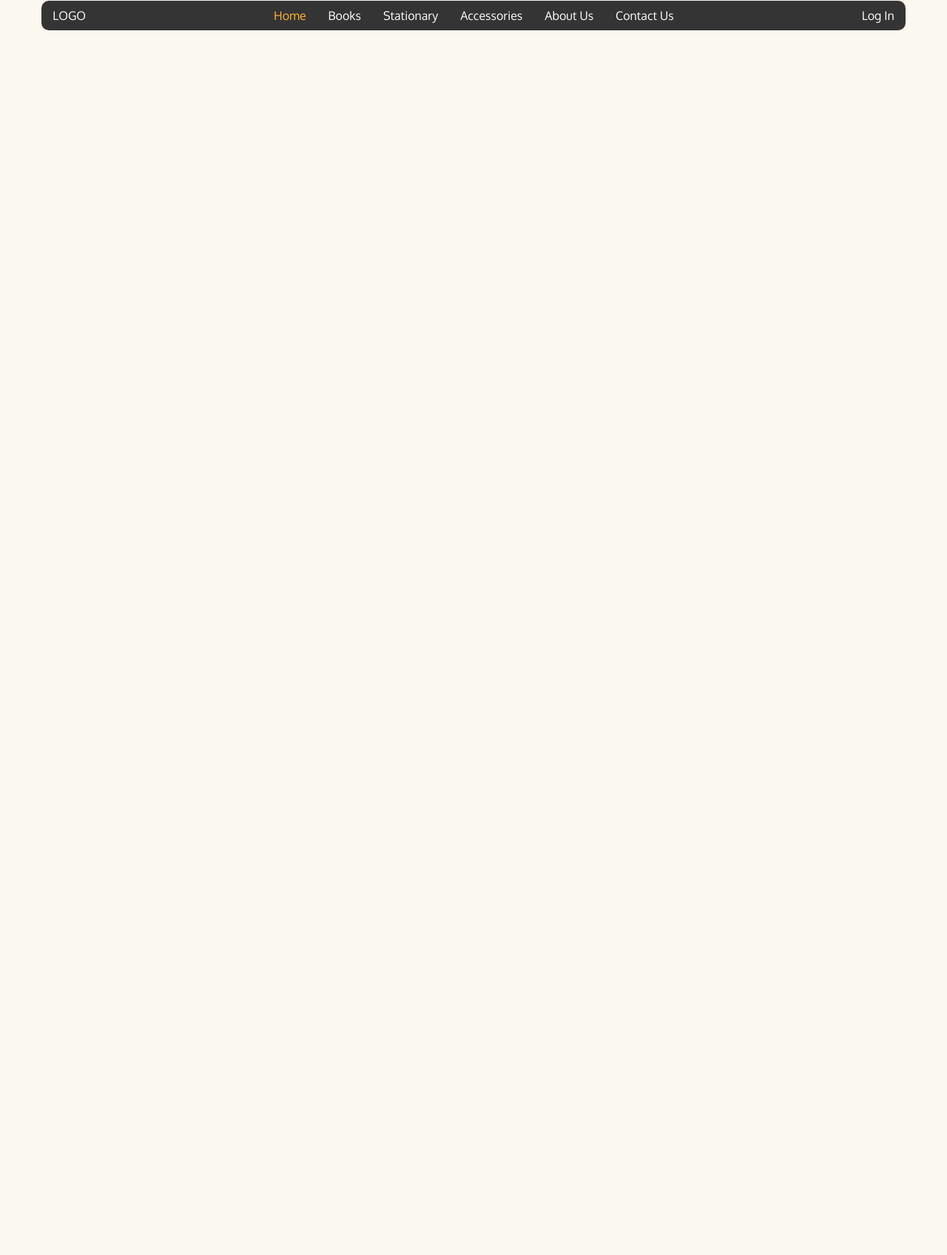
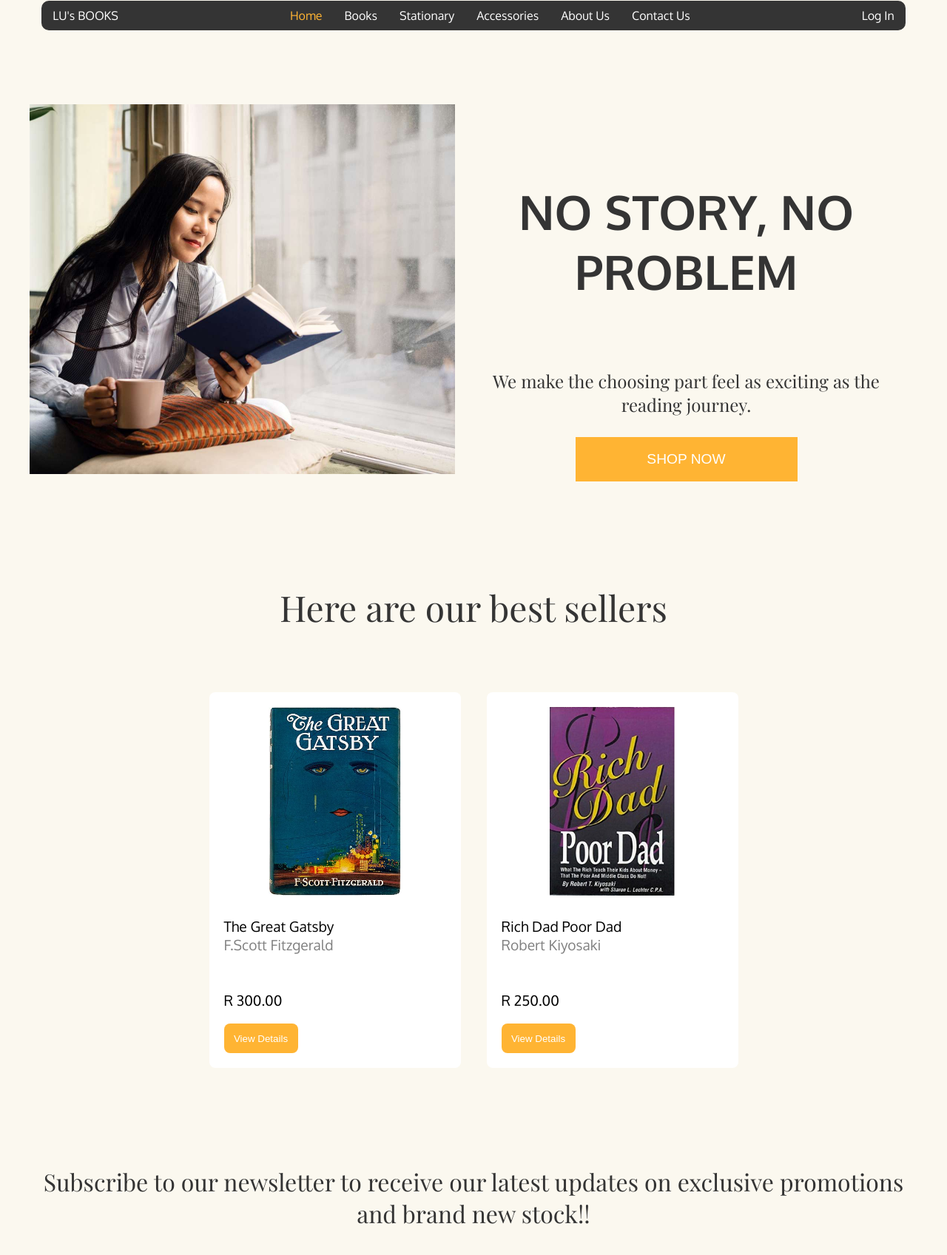
Before and after one commit to Lubasi-Jr/INF3014-Tutorial-2, a plain HTML site: page index.html in a window 1280 px wide. Shown: the part 27-1724 px from the top of the page at 74% size. Before the commit the page ends 800 px from the top, so only its background shows below. Drawn offline with nearby package versions, Linux system fonts and the light colour scheme; a web font is replaced by a local one.

Commit message:
Home page complete

```diff
--- a/index.html
+++ b/index.html
@@ -3,6 +3,12 @@
   <head>
     <meta charset="UTF-8" />
     <meta name="viewport" content="width=device-width, initial-scale=1.0" />
+    <link rel="preconnect" href="https://fonts.googleapis.com" />
+    <link rel="preconnect" href="https://fonts.gstatic.com" crossorigin />
+    <link
+      href="https://fonts.googleapis.com/css2?family=Oxygen&family=Playfair+Display:ital,wght@0,400..900;1,400..900&family=Urbanist:ital,wght@0,100..900;1,100..900&display=swap"
+      rel="stylesheet"
+    />
     <link rel="preconnect" href="https://fonts.googleapis.com" />
     <link rel="preconnect" href="https://fonts.gstatic.com" crossorigin />
     <link
@@ -44,11 +50,153 @@
         font-weight: 400;
         font-style: normal;
       }
+
+      .playfair-display {
+        font-family: "Playfair Display", serif;
+        font-optical-sizing: auto;
+        font-style: normal;
+      }
+    </style>
+    <style>
+      .container {
+        width: 100%;
+        max-width: 1200px;
+        margin-left: auto;
+        margin-right: auto;
+        padding-left: 1rem;
+        padding-right: 1rem;
+        margin-bottom: 100px;
+      }
+      .hero {
+        height: 500px;
+        width: 100%;
+        display: flex;
+        gap: 0px;
+      }
+      .hero > div {
+        height: 100%;
+        width: 50%;
+      }
+
+      .hero-img > img {
+        height: 100%;
+        width: 100%;
+        object-fit: cover;
+      }
+      .motto {
+        text-align: center;
+        display: flex;
+        flex-direction: column;
+        gap: 4px;
+        padding: 25px;
+        justify-content: center;
+        align-items: center;
+        max-height: 500px;
+      }
+      .slogan {
+        font-size: 4rem;
+        color: #343434;
+        font-family: "Oxygen", sans-serif;
+        font-weight: 700;
+        font-style: normal;
+      }
+
+      .tagline {
+        font-size: 1.5rem;
+        color: #343434;
+      }
+      .buttons {
+        border: none;
+        background-color: #ffb433;
+        color: white;
+        text-align: center;
+        width: 300px;
+        height: 60px;
+        font-size: larger;
+        cursor: pointer;
+      }
+
+      .buttons:hover {
+        background-color: #e6952b;
+      }
+    </style>
+    <style>
+      .best {
+        height: auto;
+        width: 100%;
+        display: flex;
+        flex-direction: column;
+        gap: 35px;
+      }
+
+      .best-books {
+        display: flex;
+        gap: 35px;
+        align-items: center;
+        justify-content: center;
+      }
+    </style>
+    <style>
+      .book-card {
+        width: 300px;
+        height: auto;
+        padding: 20px;
+        background-color: white;
+        border-radius: 0.5rem;
+      }
+
+      .book-title {
+        display: flex;
+        flex-direction: column;
+        align-items: start;
+        gap: 2px;
+        height: 100px;
+        width: 100%;
+      }
+
+      .view-details {
+        border: none;
+        background-color: #ffb433;
+        color: white;
+        text-align: center;
+        width: 100px;
+        height: 40px;
+        border-radius: 0.5rem;
+        cursor: pointer;
+      }
+      .view-details:hover {
+        background-color: #e6952b;
+      }
+
+      .image {
+        width: 100%;
+        height: 100%;
+        object-fit: contain;
+      }
+    </style>
+    <style>
+      .newsletter-email {
+        align-self: center;
+        width: 300px;
+        height: 25px;
+        padding: 8px;
+        border: none;
+        background-color: white;
+        border-radius: 8px;
+        border: 2px solid #ffb433;
+        font-size: medium;
+      }
+
+      input:focus {
+        outline: none;
+        box-shadow: none;
+        border: 2px solid #ffb433;
+      }
     </style>
   </head>
   <body style="background-color: #fbf8ef; min-height: 95vh; padding-top: 20px">
     <nav class="navbar">
-      <div style="color: white" class="oxygen-regular">LOGO</div>
+      <div style="color: white" class="oxygen-regular">LU's BOOKS</div>
       <div>
         <ul class="tabs oxygen-regular">
           <li>
@@ -79,5 +227,75 @@
       </div>
       <div style="color: white" class="oxygen-regular">Log In</div>
     </nav>
+    <section class="container hero" id="hero">
+      <div id="hero-image" class="hero-img">
+        <img src="./assets/images/girl_reading.jpg" alt="" />
+      </div>
+      <div class="motto">
+        <p class="slogan">NO STORY, NO PROBLEM</p>
+        <p class="playfair-display tagline">
+          We make the choosing part feel as exciting as the reading journey.
+        </p>
+        <a href="books.html"> <button class="buttons">SHOP NOW</button></a>
+      </div>
+    </section>
+    <section class="container best">
+      <div style="text-align: center">
+        <p class="playfair-display" style="font-size: 3rem; color: #343434">
+          Here are our best sellers
+        </p>
+      </div>
+      <div class="best-books">
+        <div id="book1" class="book-card">
+          <div
+            style="height: 255px; width: 100%; margin-bottom: 10px"
+            id="book1Image"
+          >
+            <img class="image" src="./assets/images/Great_Gatsby.jpg" />
+          </div>
+          <div class="book-title">
+            <p class="oxygen-regular" style="font-size: larger">
+              The Great Gatsby <br />
+              <span style="color: grey">F.Scott Fitzgerald</span>
+            </p>
+          </div>
+          <p style="font-size: larger" class="oxygen-regular">R 300.00</p>
+          <a href="./greatGatsby.html"
+            ><button class="view-details">View Details</button></a
+          >
+        </div>
+        <div id="book2" class="book-card">
+          <div
+            style="height: 255px; width: 100%; margin-bottom: 10px"
+            id="book2Image"
+          >
+            <img class="image" src="./assets/images/Rich_Dad_Poor_Dad.jpg" />
+          </div>
+          <div class="book-title">
+            <p class="oxygen-regular" style="font-size: larger">
+              Rich Dad Poor Dad <br />
+              <span style="color: grey">Robert Kiyosaki</span>
+            </p>
+          </div>
+          <p style="font-size: larger" class="oxygen-regular">R 250.00</p>
+          <a href="richDad.html"
+            ><button class="view-details">View Details</button></a
+          >
+        </div>
+      </div>
+    </section>
+    <section class="container best" id="newsletter">
+      <div style="text-align: center; margin-bottom: 5px">
+        <p class="playfair-display" style="font-size: 2rem; color: #343434">
+          Subscribe to our newsletter to receive our latest updates on exclusive
+          promotions and brand new stock!!
+        </p>
+      </div>
+      <input
+        type="text"
+        placeholder="Enter your email"
+        class="newsletter-email"
+      />
+    </section>
   </body>
 </html>
```
Also changed, not shown: about.html (+1 -1 lines), accessories.html (+1 -1 lines), bookmarker.html (+1 -1 lines), books.html (+1 -1 lines), contact.html (+1 -1 lines), diary.html (+1 -1 lines), greatGatsby.html (+1 -1 lines), richDad.html (+1 -1 lines), stationary.html (+1 -1 lines), assets/images/girl_reading.jpg (added).
